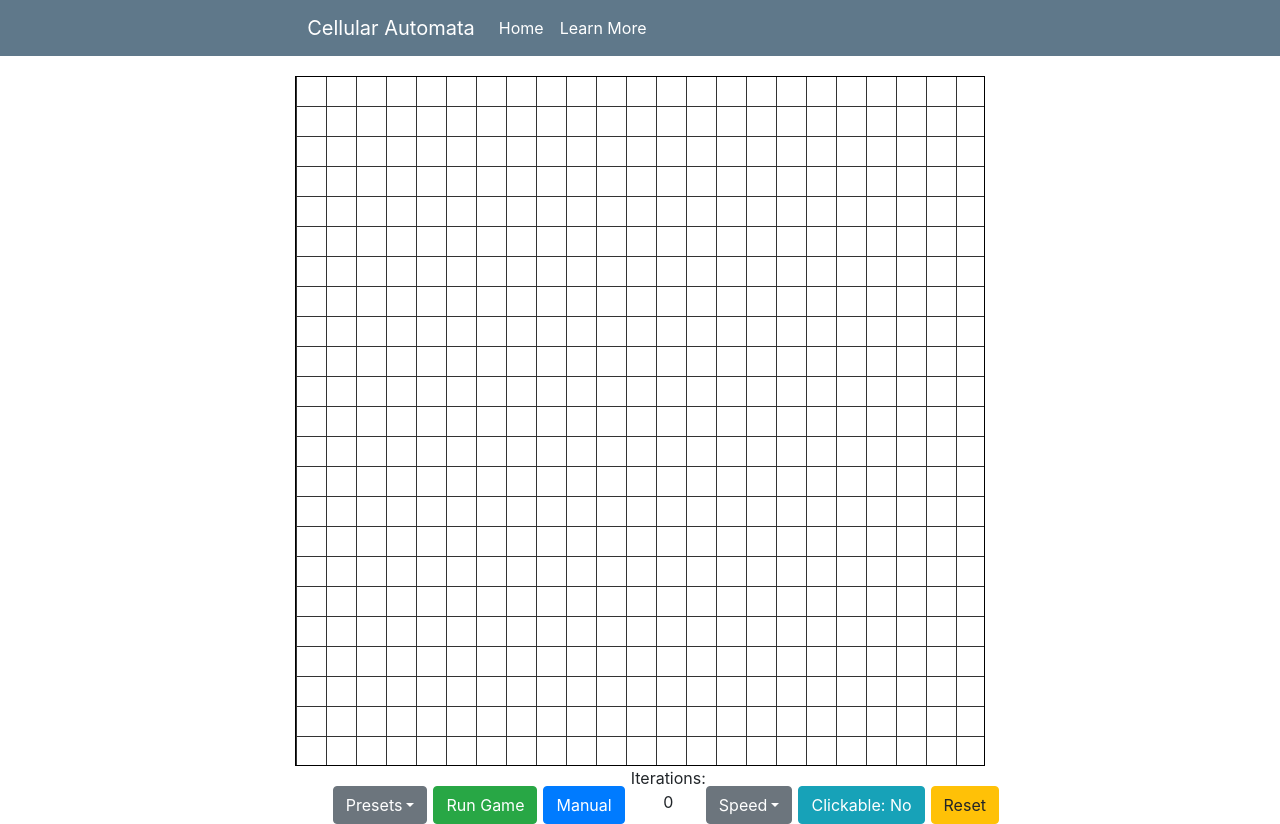
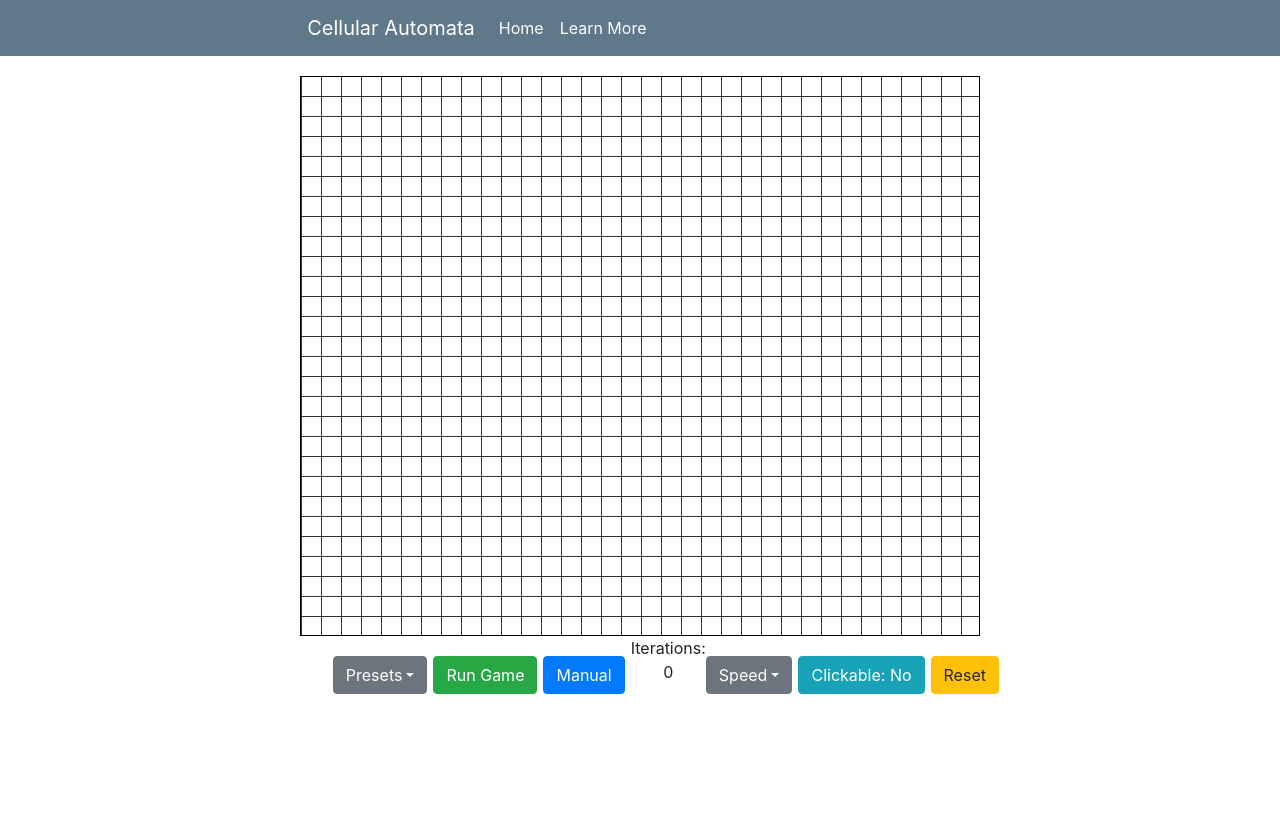
Before and after one commit to bloominstituteoftechnology/CS-Build-Week-1, a React (Create React App) app: page /board in a window 1280 px wide. After the commit the page ends 800 px from the top, so only its background shows below. Built offline with nearby package versions, Linux system fonts and the light colour scheme.

Commit message:
change size

```diff
--- a/src/components/Board.js
+++ b/src/components/Board.js
@@ -2,9 +2,9 @@ import React from "react";
 import "./Board.css";
 import Cell from "./Cell";
 
-let cell_size = 30;
-let board_width = 690;
-let board_height = 690;
+let cell_size = 20;
+let board_width = 680;
+let board_height = 560;
 let rows = board_height / cell_size; // This gives us the number of rows that will be in our board.
 let columns = board_width / cell_size;
 let count = 0;
--- a/src/components/Cell.js
+++ b/src/components/Cell.js
@@ -1,7 +1,7 @@
 import React from "react";
 import "./Cell.css";
 
-let cell_size = 30;
+let cell_size = 20;
 
 const Cell = props => {
   return (
```
Also changed, not shown: 1 other file (tests, documents, lock files or other folders).
